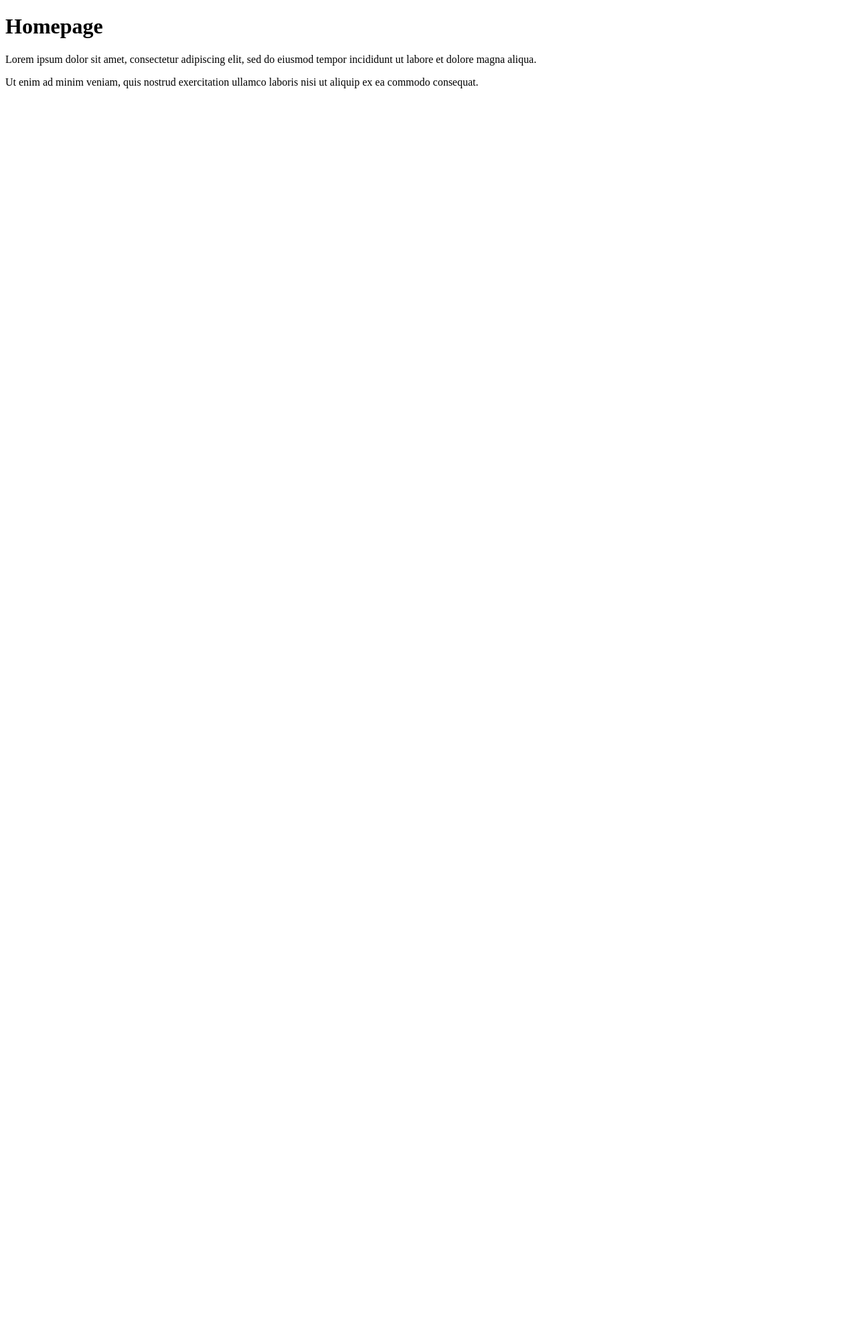
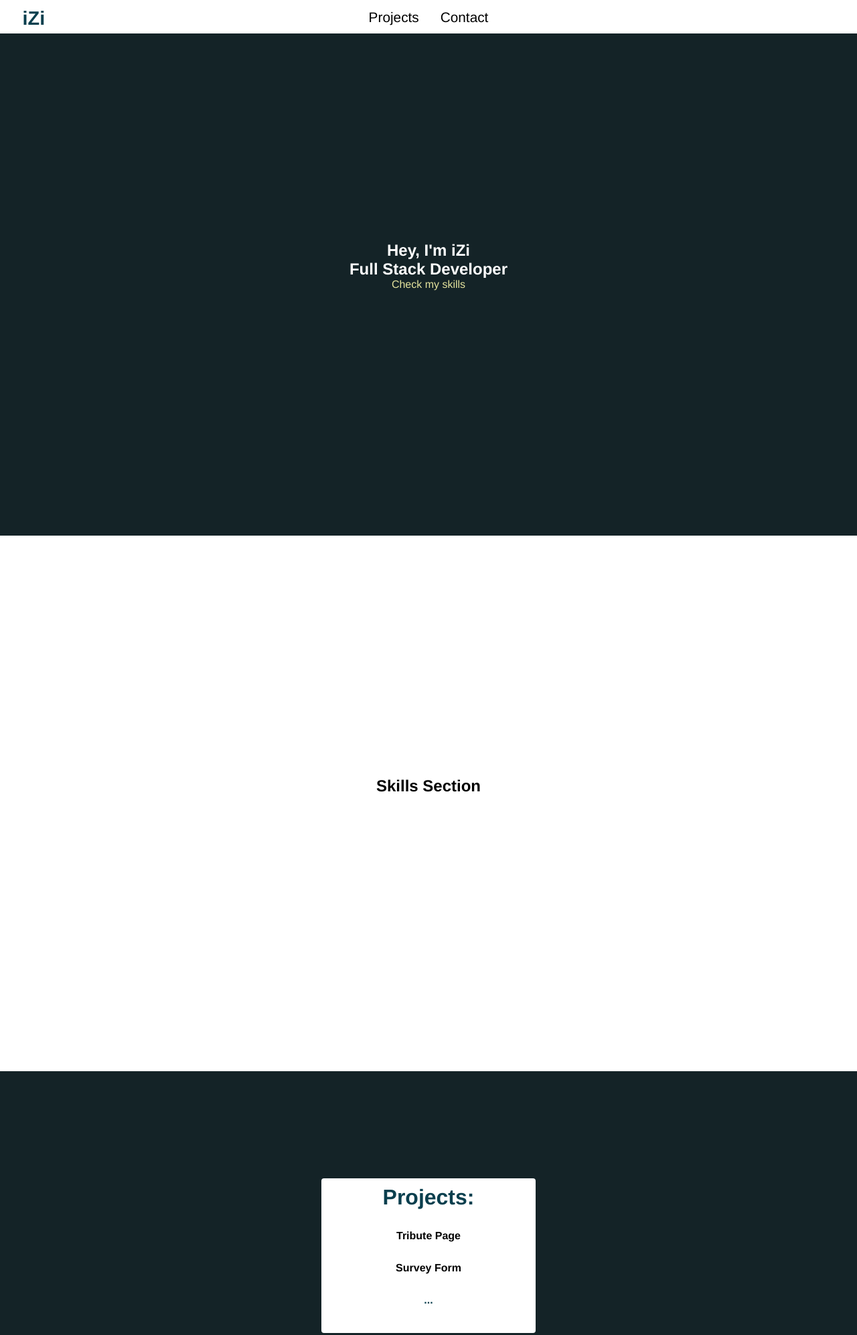
Before and after one commit to izi-challenges/izi-challenges.github.io, a plain HTML site: page index.html in a window 1280 px wide. Shown: the top 1994 px of the page at 67% size. Before the commit the page ends 800 px from the top, so only its background shows below. Drawn offline with Linux system fonts and the light colour scheme.

Commit message:
Creating structure and initial css file

```diff
--- /dev/null
+++ b/index.css
@@ -0,0 +1,252 @@
+:root{
+    --title-text: rgb(10, 63, 78);
+}
+
+body {
+    font-family: 'Helvetica', sans-serif;
+    text-align: center;
+}
+
+* {
+    margin: 0;
+    padding: 0;
+}
+
+/* NEW CSS -> START */
+
+.sectionSize{
+    min-height: 55vh;
+    padding-top: 45vh;
+    /* background-color: rgb(73, 163, 121); */
+}
+
+.background{
+    background-color: rgb(20, 35, 39);
+}
+
+.top-container{
+    color: #fff;
+}
+
+nav{
+    position: fixed;
+    display: flex;
+    align-items: center;
+    width: 100%;
+    height: 3.1em;
+    background: #fff;
+    z-index: 1;
+
+    justify-content: center;
+}
+
+#menu {
+    display: flex;
+}
+
+#menu li {
+    list-style: none;
+
+    padding: 1em 0;
+    -webkit-tap-highlight-color: transparent;
+}
+
+#menu a {
+    font-size: 1.3em;
+}
+
+#menu > li {
+    margin-top: 0.2em;
+    padding: 0.5em 1em;
+}
+
+#menu-toggle {
+    position: fixed;
+    display: block;
+}
+
+a{
+    color: #000000;
+    text-decoration: none;
+}
+
+a:hover {
+    color: gray;
+}
+
+.background a {
+    color: #e4e39d;
+    text-decoration: none;
+}
+
+.background a:hover {
+    color: #bbb936;
+}
+
+.proj-container a{
+    color: #000000;
+    text-decoration: none;
+}
+
+.proj-container a:hover{
+    color: gray;
+}
+
+#home-logo {
+    position: fixed;
+    left: 1.2em;
+}
+
+#home-logo a {
+    display: block;
+    font-size: 1.8em;
+    font-weight: bold;
+    padding: 0.5em 0.5em 0.3em;
+    color: var(--title-text);
+}
+
+
+/* NEW CSS -> END */
+
+/* #menu {
+    position: fixed;
+    top: 3.1em;
+    height: 100vh;
+    width: 60vw;
+    right: -60vw;
+    flex-direction: column;
+    padding-top: 0.5em;
+    padding-left: 1.5em;
+    background: #ffffff;
+    -webkit-font-smoothing: antialiased;
+    transition: transform 0.5s cubic-bezier(0.77,0.2,0.05,1.0);
+} */
+
+/* #navbar{
+    position: fixed;
+    text-align: left;
+    width: 100%;
+    background-color: #000000;
+}
+
+#navbar li{
+    display: inline-block;
+    margin: 20px;
+    color: #FFFFFF;
+}
+
+#navbar li a,
+#navbar li a:active,
+#navbar li a:visited{
+    color: #FFFFFF;
+}
+
+#navbar li a:hover{
+    color: rgb(227, 230, 86);
+} */
+
+.proj-container{
+    background: #fff;
+    width: 300px;
+
+    display: block;
+    position: relative;
+    /* padding: 16px; */
+    border-radius: 4px;
+
+    margin: auto;
+    /* width: 50%; */
+    /* border: 3px solid green; */
+    padding: 10px;
+}
+
+.projects{
+    padding-top: 20vh;
+    padding-bottom: 20vh;
+    color: var(--title-text)
+}
+
+.projects p{
+    margin: 30px;
+    font-weight: bold;
+}
+
+/* a:visited{
+    color: rgb(167, 0, 0);
+} */
+
+/* .projects a{
+    color: #000000;
+} */
+
+/* .projects a:visited{
+    color: rgb(167, 0, 0);
+}
+
+.projects a:hover{
+    color: gray;
+} */
+
+.contact{
+    padding-top: 20vh;
+    padding-bottom: 20vh;
+    color: var(--title-text);
+    /* background-color: rgb(73, 163, 121); */
+}
+
+.contact li{
+    margin: 35px;
+    display: inline-block;
+}
+
+/* .contact a{
+    color: #000000;
+}
+
+.contact a:visited{
+    color: rgb(167, 0, 0);
+}
+
+.contact a:hover{
+    color: gray;
+} */
+
+/* @media only screen and (max-width: 600px) {
+    #navbar { background-color: rgb(73, 163, 121); }
+} */
+
+footer {
+    padding: 10px;
+    background: #000000;
+    color: white;
+    line-height: 40px;
+}
+
+footer a{
+    color: #e4e39d;
+    font-weight: bold;
+}
+
+footer a:hover{
+    color: #bbb936;
+}
+
+/*
+
+footer a:visited{
+    color: rgb(167, 0, 0);
+}
+
+ */
+
+/* @media screen and (min-width: 768px) {
+
+    #logo-container {
+      left: 1.2em;
+    }
+
+    #logo-container a {
+      padding-top: 0.4em;
+    }
+
+} */
--- a/index.html
+++ b/index.html
@@ -2,21 +2,64 @@
 <html lang="en">
 <head>
     <meta charset="UTF-8"/>
-    <title>Document</title>
+    <title>Portfolio Page</title>
+    <link href="index.css" rel="stylesheet" type="text/css">
 </head>
 <body>
 
-    <h1>Homepage</h1>
+    <nav>
+        <div id="home-logo">
+            <a href="#welcome">iZi</a>
+        </div>
 
-    <p>
-        Lorem ipsum dolor sit amet, consectetur adipiscing elit, sed do eiusmod tempor
-    incididunt ut labore et dolore magna aliqua.
-    </p>
+        <div id="menu-toggle">
+            <ul id="menu">
+                <!-- <li><a href="#blog">Blog</a></li> -->
+                <li><a href="#projects">Projects</a></li>
+                <li><a href="#contact-info">Contact</a></li>
+            </ul>
+        </div>
+    </nav>
 
-    <p>
-        Ut enim ad minim veniam, quis nostrud exercitation ullamco laboris
-    nisi ut aliquip ex ea commodo consequat.
-    </p>
+    <section id="welcome" class="background sectionSize">
+        <div class="top-container">
+            <h1>Hey, I'm iZi<br>Full Stack Developer</h1>
+            <a class="git-btn" href="#skills">Check my skills</a>
+        </div>
+    </section>
 
+    <section id="skills" class="sectionSize">
+        <h1>Skills Section</h1>
+    </section>
+
+    <!-- <section id="blog" class="sectionSize">
+        <h1>Blog Section</h1>
+    </section> -->
+
+    <div id="projects" class="projects background sectionSize">
+        <div class="proj-container">
+            <h1>Projects:</h1>
+            <a href="https://codepen.io/nobisanartist/full/KZBvEB" target="_blank" class="project project-tile">
+                <p class="project-title">Tribute Page</p>
+            </a>
+            <a href="survey-form/surveyForm.html">
+                <p class="project-title">Survey Form</p>
+            </a>
+            <!-- <a href="product-landing/productLanding.html"><p class="project-title">Product Landing Page</p></a> -->
+            <p>...</p>
+        </div>
+    </div>
+
+    <div id="contact-info" class="contact">
+        <h1>Contact:</h1>
+        <ul>
+            <li><a id='profile-link' href="https://github.com/izi-challenges" target="_blank">GitHub</a></li>
+            <li><a id='profile-link' href="https://www.linkedin.com/in/rubenfglourenco" target="_blank">Linkedin</a></li>
+            <li><a href="mailto:ncoder.tech@protonmail.com">E-mail</a></li>
+        </ul>
+    </div>
+    <footer>
+        <p>&copy; Created for <a href="https://www.freecodecamp.com/" target="_blank">FreeCodeCamp</a></p>
+    </footer>
 </body>
 </html>
```
